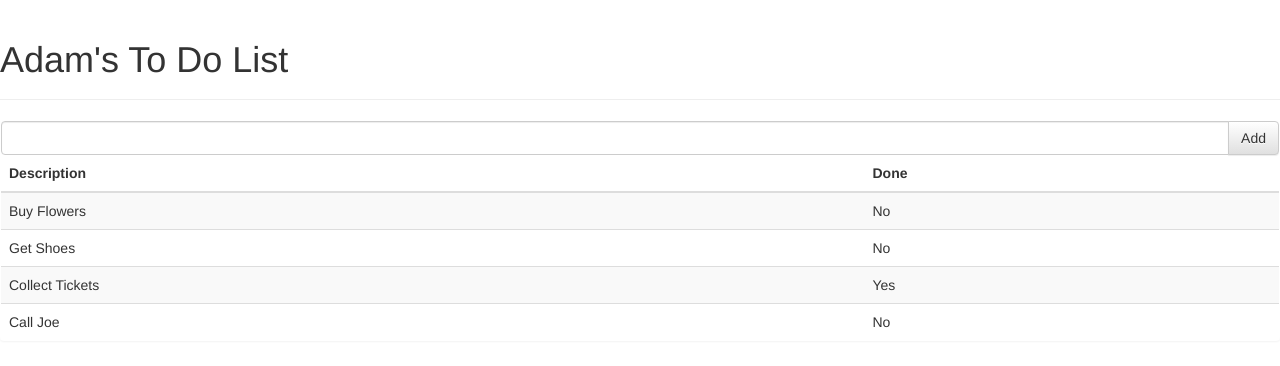
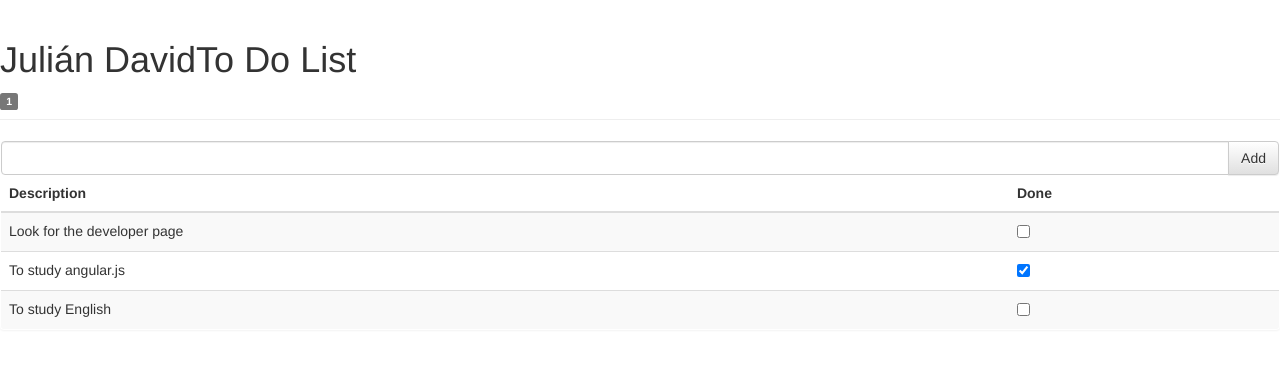
Before and after one commit to julian-arroyave/training, a plain HTML site: page JulianDavid.Training/JulianDavid.Training/angularjs/todo.html in a window 1280 px wide. Drawn offline with nearby package versions, Linux system fonts and the light colour scheme.

Commit message:
[Angular]  First angular controller

```diff
--- a/JulianDavid.Training/JulianDavid.Training/angularjs/todo.html
+++ b/JulianDavid.Training/JulianDavid.Training/angularjs/todo.html
@@ -6,12 +6,57 @@
     <link href="bootstrap-theme.css" rel="stylesheet"/>
     <script src="angular.js"></script>
     <script>
+
+        var model = {
+            "user": "Julián David",
+            "items": [
+                {
+                    "action": "Look for the developer page",
+                    "done": "false"
+                },
+                {
+                    "action": "To study angular.js",
+                    "done": true
+                },
+                {
+                    "action": "To study English",
+                    "done": false
+                }
+            ]
+        };
+
+
         var todoApp = angular.module("todoApp", []);
+
+        todoApp.controller("ToDoCtrl", function ($scope) {
+
+            $scope.todo = model;
+
+            $scope.incompleteCount = function () {
+                var count = 0;
+                angular.forEach($scope.todo.items, function (item) {
+                    if (!item.done) {
+                        count++;
+                    }
+                });
+
+                return count;
+            }
+
+        })
+
+
+
     </script>
 </head>
-<body>
+<body ng-controller="ToDoCtrl">
     <div class="page-header">
-        <h1>Adam's To Do List</h1>
+        <h1>{{todo.user}}To Do List</h1>
+
+        <span class="label label-default" ng-hide="incompleteCount() == 0">
+            {{incompleteCount()}}
+        </span>
+
     </div>
     <div class="panel">
         <div class="input-group">
@@ -28,21 +73,9 @@
                 </tr>
             </thead>
             <tbody>
-                <tr>
-                    <td>Buy Flowers</td>
-                    <td>No</td>
-                </tr>
-                <tr>
-                    <td>Get Shoes</td>
-                    <td>No</td>
-                </tr>
-                <tr>
-                    <td>Collect Tickets</td>
-                    <td>Yes</td>
-                </tr>
-                <tr>
-                    <td>Call Joe</td>
-                    <td>No</td>
+                <tr ng-repeat="item in todo.items">
+                    <td>{{item.action}}</td>
+                    <td><input type="checkbox" ng-model="item.done" /></td>
                 </tr>
             </tbody>
         </table>
```
Also changed, not shown: JulianDavid.Training/JulianDavid.Training/models/todoApp.json (added, +16 -0 lines), 6 other files.
